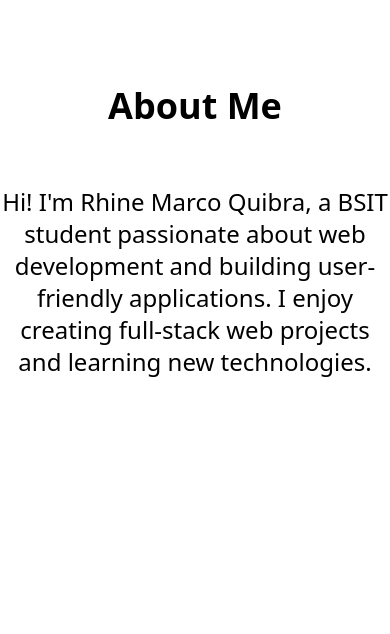
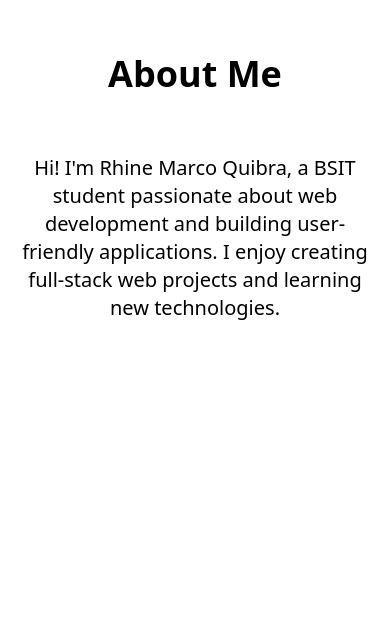
Before and after one commit to programmerstudy164-jpg/Personal_Portfolio, a React (Vite) app: page / in a window 390 px wide. Shown: the part 990-1624 px from the top of the page. Built offline with nearby package versions, Linux system fonts and the light colour scheme.

Commit message:
update About layout

```diff
--- a/src/sections/About.jsx
+++ b/src/sections/About.jsx
@@ -2,12 +2,12 @@ import React from "react";
 
 const About = ({ TextColor, bg }) => {
   return (
-    <div id="about" className={`h-screen flex justify-center ${bg}`}>
-      <div className="w-full max-w-4xl flex flex-col  items-center gap-15 pt-40">
+    <div id="about" className={`min-h-screen flex justify-center ${bg}`}>
+      <div className="w-full max-w-4xl flex flex-col  items-center gap-15 pt-32 px-3">
         <h1 className={`font-bold text-4xl text-center ${TextColor}`}>
           About Me
         </h1>
-        <div className={`${TextColor} max-w-2xl text-2xl text-center`}>
+        <div className={`${TextColor} max-w-2xl md:text-2xl text-xl text-center`}>
           Hi! I'm Rhine Marco Quibra, a BSIT student passionate about web
           development and building user-friendly applications. I enjoy creating
           full-stack web projects and learning new technologies.
```
